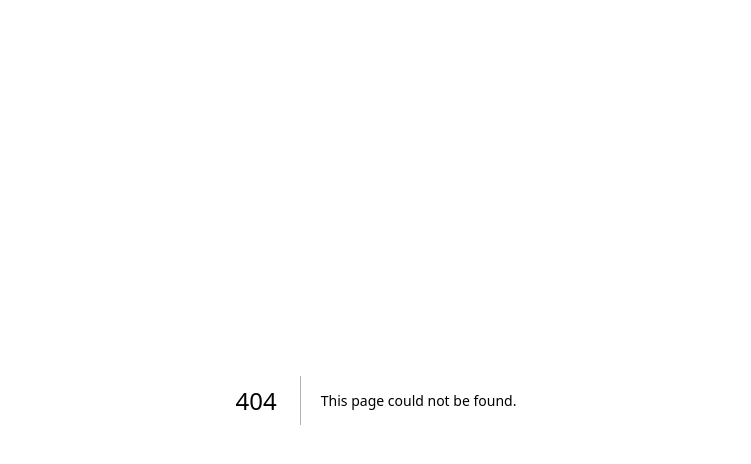
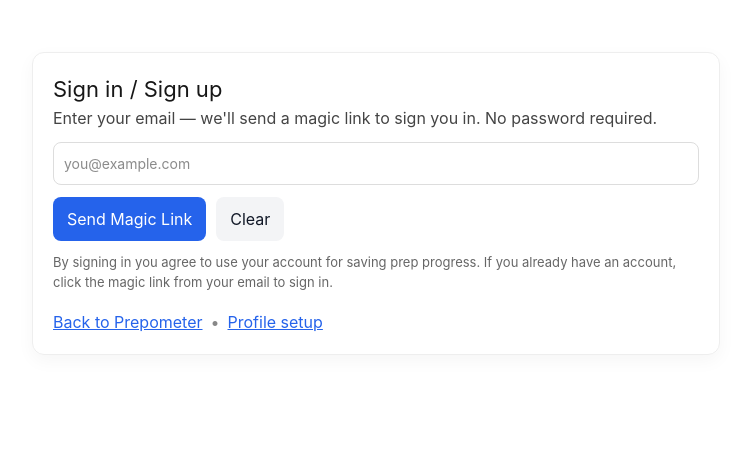
Before and after one commit to akuldatt/afcat-prepometer, a Next.js app: page /auth in a window 1280 px wide. Before the commit this address had no page. Shown: the top 464 px of the page, without its empty margins (264-1015 px from the left). Built offline with nearby package versions, Linux system fonts and the light colour scheme; no server answers.

Commit message:
Add auth page

```diff
--- /dev/null
+++ b/app/auth/page.jsx
@@ -0,0 +1,123 @@
+'use client';
+
+import React, { useRef, useState, useEffect } from 'react';
+import { supabase } from '@/lib/supabaseClient';
+import { useRouter } from 'next/navigation';
+
+export default function AuthPage() {
+  const emailRef = useRef(null);
+  const [status, setStatus] = useState('');
+  const [loading, setLoading] = useState(false);
+  const router = useRouter();
+
+  // If user already signed in, redirect to /prepometer (or profile if you prefer)
+  useEffect(() => {
+    let mounted = true;
+    (async () => {
+      try {
+        const { data } = await supabase.auth.getSession();
+        const session = data?.session ?? null;
+        if (!mounted) return;
+        if (session?.user) {
+          // If you want them to complete profile first, redirect to /profile instead
+          router.replace('/prepometer');
+        }
+      } catch (err) {
+        console.error('session check', err);
+      }
+    })();
+    return () => { mounted = false; };
+  }, [router]);
+
+  async function sendLink(e) {
+    e?.preventDefault();
+    const email = emailRef.current?.value?.trim();
+    if (!email) { setStatus('Please enter your email'); return; }
+    setLoading(true);
+    setStatus('Sending magic link…');
+
+    try {
+      const { error } = await supabase.auth.signInWithOtp({ email });
+      if (error) {
+        console.error('signIn error', error);
+        setStatus('Error: ' + (error.message || error));
+      } else {
+        setStatus('Magic link sent. Check your inbox (also spam). After clicking the link you will be signed in.');
+      }
+    } catch (err) {
+      console.error(err);
+      setStatus('Unexpected error — check console');
+    } finally {
+      setLoading(false);
+    }
+  }
+
+  return (
+    <div style={{
+      fontFamily: 'Inter, Arial, sans-serif',
+      maxWidth: 720, margin: '36px auto', padding: 16
+    }}>
+      <div style={{
+        border: '1px solid #eee', borderRadius: 12, padding: 20, boxShadow: '0 6px 18px rgba(0,0,0,0.04)'
+      }}>
+        <h2 style={{ margin: 0, fontSize: 22 }}>Sign in / Sign up</h2>
+        <p style={{ color: '#444' }}>Enter your email — we'll send a magic link to sign you in. No password required.</p>
+
+        <form onSubmit={sendLink} style={{ display: 'grid', gap: 12, marginTop: 12 }}>
+          <input
+            ref={emailRef}
+            type="email"
+            placeholder="you@example.com"
+            autoComplete="email"
+            style={{ padding: 10, borderRadius: 8, border: '1px solid #ddd', fontSize: 14 }}
+            onKeyDown={(e) => { if (e.key === 'Enter') sendLink(e); }}
+          />
+
+          <div style={{ display: 'flex', gap: 10 }}>
+            <button
+              type="submit"
+              disabled={loading}
+              style={{
+                padding: '10px 14px',
+                background: '#2563eb',
+                color: '#fff',
+                border: 'none',
+                borderRadius: 8,
+                cursor: 'pointer'
+              }}
+            >
+              {loading ? 'Sending…' : 'Send Magic Link'}
+            </button>
+
+            <button
+              type="button"
+              onClick={() => { emailRef.current && (emailRef.current.value = ''); setStatus(''); }}
+              style={{
+                padding: '10px 14px',
+                background: '#f3f4f6',
+                color: '#111827',
+                border: 'none',
+                borderRadius: 8,
+                cursor: 'pointer'
+              }}
+            >
+              Clear
+            </button>
+          </div>
+
+          <div style={{ color: '#666', fontSize: 13 }}>
+            By signing in you agree to use your account for saving prep progress. If you already have an account, click the magic link from your email to sign in.
+          </div>
+
+          {status && <div style={{ padding: 10, background: '#fff7ed', borderRadius: 8, color: '#92400e' }}>{status}</div>}
+
+          <div style={{ marginTop: 6, display: 'flex', gap: 8 }}>
+            <a href="/prepometer" style={{ color: '#2563eb', textDecoration: 'underline' }}>Back to Prepometer</a>
+            <span style={{ color: '#888' }}>•</span>
+            <a href="/profile" style={{ color: '#2563eb', textDecoration: 'underline' }}>Profile setup</a>
+          </div>
+        </form>
+      </div>
+    </div>
+  );
+}
```
